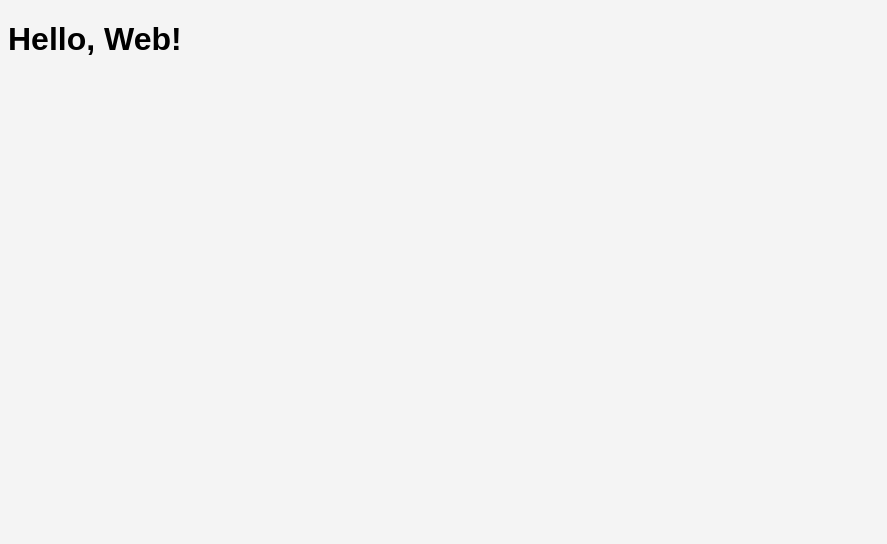
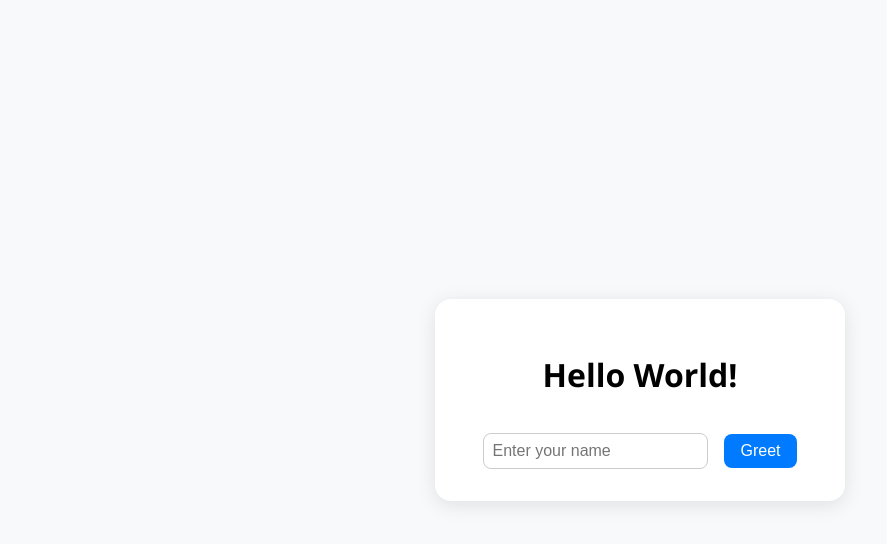
Before and after one commit to jctan2015/webapp, a plain HTML site: page index.html in a window 1280 px wide. Shown: the whole page, without its empty margins (0-887 px from the left). Drawn offline with Linux system fonts and the light colour scheme.

Commit message:
Add greeting UI with label, input, and button

```diff
--- a/css/style.css
+++ b/css/style.css
@@ -1 +1,5 @@
-body { font-family: sans-serif; background-color: #f4f4f4; }
+body { font-family: "Segoe UI", sans-serif; background-color: #f8f9fa; display: flex; height: 100vh; margin: 0; justify-content: center; align-items: center; }
+.container { text-align: center; background: #ffffff; padding: 2rem 3rem; border-radius: 16px; box-shadow: 0 4px 20px rgba(0, 0, 0, 0.1); }
+input { padding: 0.5rem; font-size: 1rem; border-radius: 8px; border: 1px solid #ccc; margin-top: 1rem; }
+button { margin-left: 1rem; padding: 0.5rem 1rem; font-size: 1rem; border: none; border-radius: 8px; background-color: #007bff; color: white; cursor: pointer; }
+button:hover { background-color: #0056b3; }
--- a/index.html
+++ b/index.html
@@ -1,12 +1 @@
-<!DOCTYPE html>
-<html lang="en">
-<head>
-    <meta charset="UTF-8">
-    <title>My Web App</title>
-    <link rel="stylesheet" href="css/style.css">
-</head>
-<body>
-    <h1>Hello, Web!</h1>
-    <script src="js/script.js"></script>
-</body>
-</html>
+<!DOCTYPE html><html lang="en"><head><meta charset="UTF-8"><title>Greeting App</title><link rel="stylesheet" href="css/style.css"></head><body><div class="container"><h1 id="greeting">Hello World!</h1><input type="text" id="nameInput" placeholder="Enter your name" /><button id="greetBtn">Greet</button></div><script src="js/script.js"></script></body></html>
--- a/js/script.js
+++ b/js/script.js
@@ -1 +1 @@
-console.log('Hello from script.js');
+document.getElementById("greetBtn").addEventListener("click", function () { const name = document.getElementById("nameInput").value.trim(); const greeting = document.getElementById("greeting"); greeting.textContent = name ? `Hello ${name}!` : "Hello World!"; });
```
